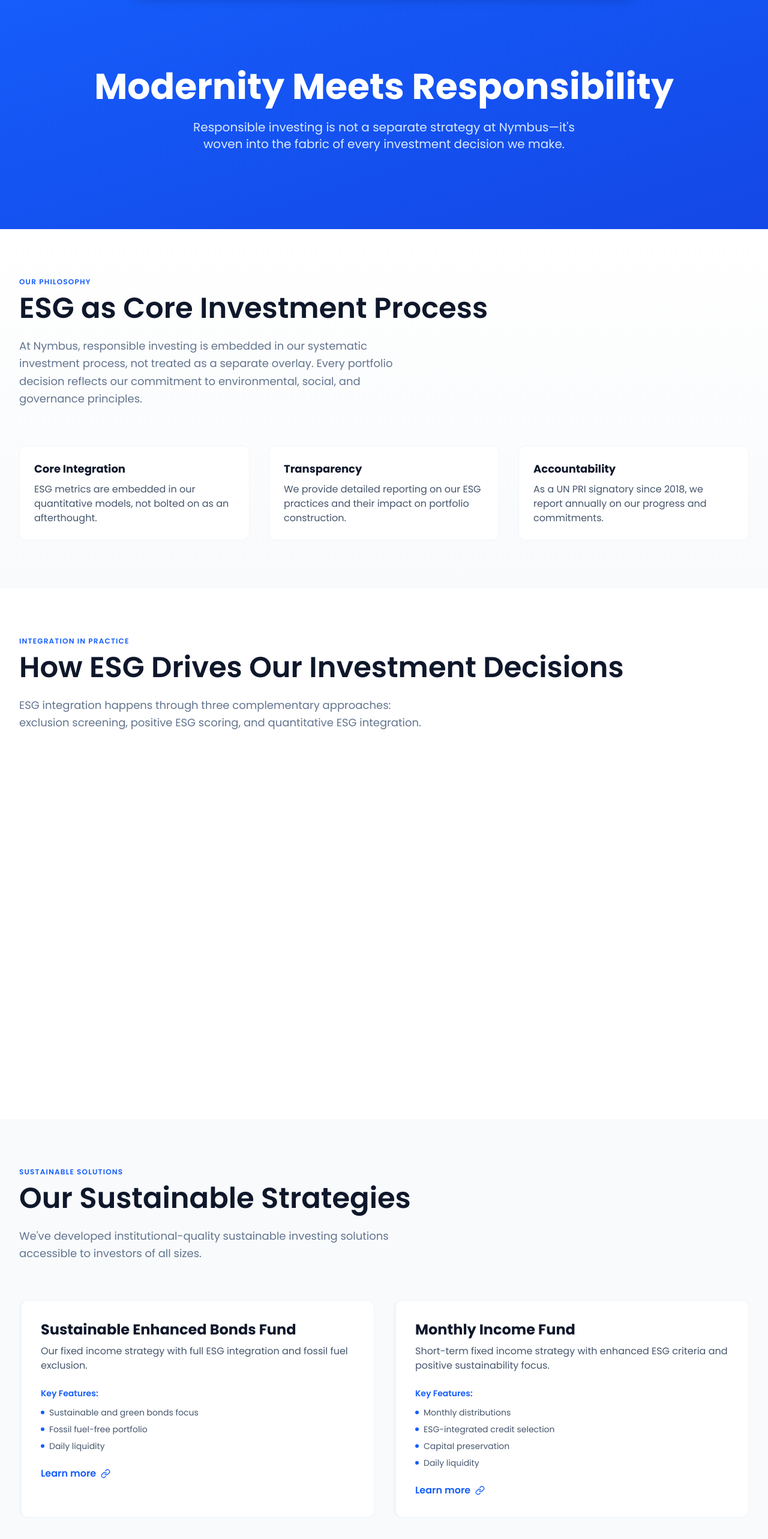
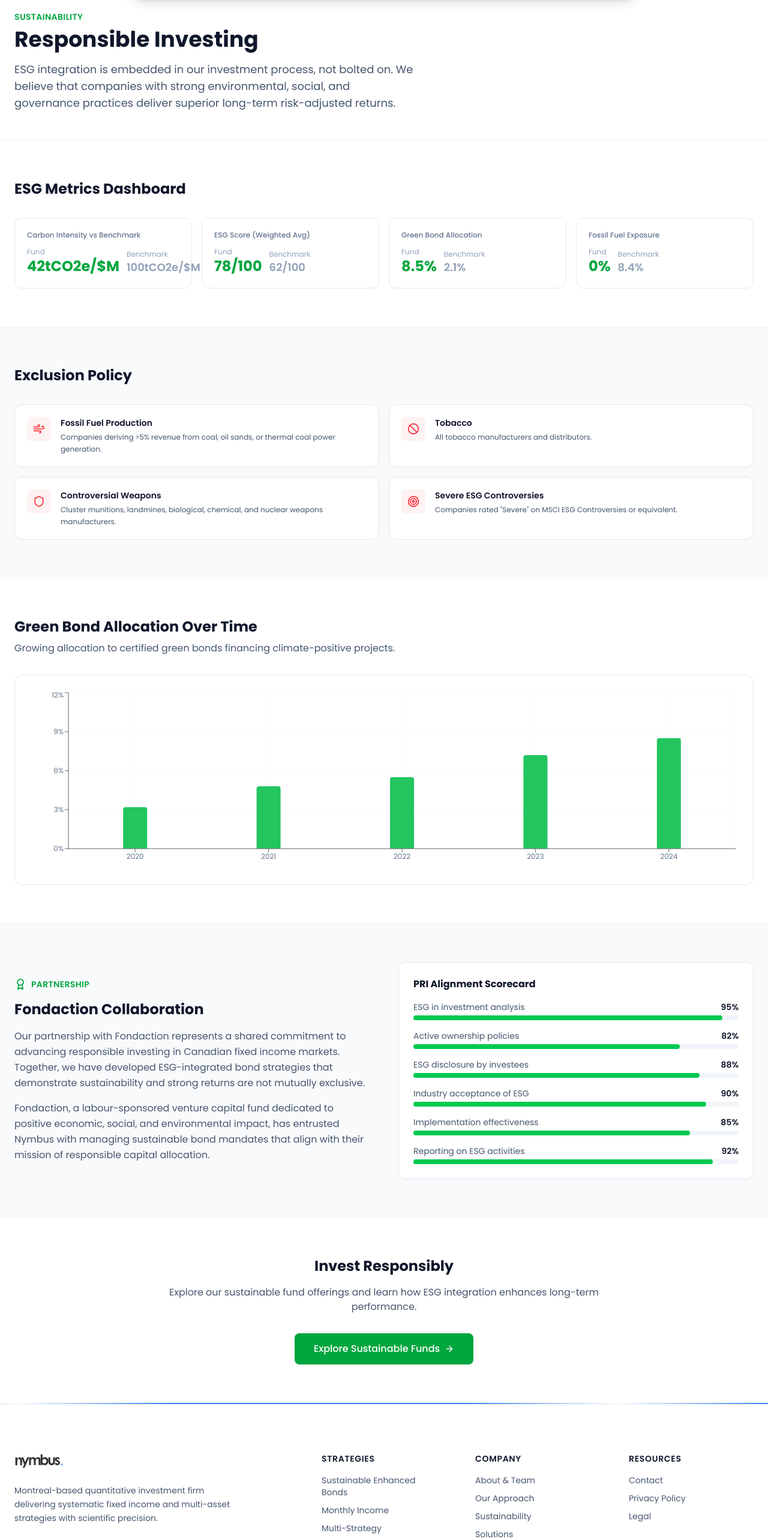
Before and after one commit to Nymbus-Capital/website, a Next.js app: page /sustainability in a window 1280 px wide. Shown: the part 78-2644 px from the top of the page at 60% size. Built offline with nearby package versions, Linux system fonts and the light colour scheme.

Commit message:
revert: restore sustainability page to working a7edec5 version

```diff
--- a/src/app/sustainability/page.tsx
+++ b/src/app/sustainability/page.tsx
@@ -1,429 +1,187 @@
 'use client';
 
-import { useRef, useEffect, useState } from 'react';
-import { motion } from 'framer-motion';
-import gsap from 'gsap';
-import { ScrollTrigger } from 'gsap/ScrollTrigger';
-import { Leaf, Zap, Award, Target, TrendingUp, Shield, Link as LinkIcon } from 'lucide-react';
 import { Card } from '@/components/ui/Card';
-import { SectionHeader } from '@/components/ui/SectionHeader';
 import { ScrollReveal } from '@/components/animations/ScrollReveal';
-import { useTranslation } from '@/lib/i18n';
-import { cn } from '@/lib/utils';
 import AnimatedCounter from '@/components/animations/AnimatedCounter';
+import Link from 'next/link';
+import {
+  Leaf, Shield, Globe, TrendingDown, Wind, Ban, FileCheck,
+  ArrowRight, BarChart3, Target, Award, Zap, Droplets,
+} from 'lucide-react';
+import { BarChart, Bar, XAxis, YAxis, CartesianGrid, Tooltip, ResponsiveContainer } from 'recharts';
 
-gsap.registerPlugin(ScrollTrigger);
-
-const esgStrategy = [
-  {
-    number: 1,
-    title: 'Exclusion Screening',
-    description: 'We systematically exclude securities from our portfolios based on strict ESG criteria.',
-    items: [
-      'Fossil Fuel Exclusion: No exposure to fossil fuel producers or extractors',
-      'Tobacco Exclusion: Complete removal of tobacco companies',
-      'Controversial Weapons: Exclusion of manufacturers of nuclear, biological & chemical weapons'
-    ],
-    icon: Shield,
-  },
-  {
-    number: 2,
-    title: 'Positive Screening',
-    description: 'ESG metrics are integrated directly into our quantitative investment models.',
-    items: [
-      'ESG Scoring: Proprietary scoring system integrated into credit analysis',
-      'Security Selection: ESG ratings weighted in portfolio optimization',
-      'Multi-Factor Models: Environmental and governance metrics in alpha generation'
-    ],
-    icon: TrendingUp,
-  },
-  {
-    number: 3,
-    title: 'Quantitative ESG Integration',
-    description: 'ESG metrics are quantitatively embedded into our credit models and systematic security selection process.',
-    items: [
-      'Credit Model Integration: ESG scores weighted in credit risk assessment and pricing models',
-      'Factor-Based Selection: ESG factors used in multi-factor security selection and portfolio construction',
-      'Risk Premia: Systematic capture of ESG-related risk premia in fixed income strategies'
-    ],
-    icon: Target,
-  },
+const esgMetrics = [
+  { label: 'Carbon Intensity vs Benchmark', fund: 42, benchmark: 100, unit: 'tCO2e/$M' },
+  { label: 'ESG Score (Weighted Avg)', fund: 78, benchmark: 62, unit: '/100' },
+  { label: 'Green Bond Allocation', fund: 8.5, benchmark: 2.1, unit: '%' },
+  { label: 'Fossil Fuel Exposure', fund: 0, benchmark: 8.4, unit: '%' },
 ];
 
-const commitments = [
-  {
-    title: 'UN PRI Signatory',
-    year: 'Since 2018',
-    description: 'We are a signatory of the United Nations Principles for Responsible Investment, committing to consider ESG factors in investment decisions and report annually on our progress.',
-    icon: Award,
-  },
-  {
-    title: 'Tobacco-Free Finance Pledge',
-    year: 'Signed 2024',
-    description: 'We have signed the Tobacco-Free Finance Pledge, divesting all tobacco companies from our portfolios and committing to a tobacco-free investment strategy.',
-    icon: Leaf,
-  },
-  {
-    title: 'Zero Fossil Fuel Portfolio',
-    year: 'Achieved 2023',
-    description: 'Our Sustainable Enhanced Bonds Fund became our first zero fossil fuel fixed income fund, eliminating all direct exposure to coal, oil, and gas producers from the portfolio.',
-    icon: Zap,
-  },
+const exclusions = [
+  { category: 'Fossil Fuel Production', icon: Wind, desc: 'Companies deriving >5% revenue from coal, oil sands, or thermal coal power generation.' },
+  { category: 'Tobacco', icon: Ban, desc: 'All tobacco manufacturers and distributors.' },
+  { category: 'Controversial Weapons', icon: Shield, desc: 'Cluster munitions, landmines, biological, chemical, and nuclear weapons manufacturers.' },
+  { category: 'Severe ESG Controversies', icon: Target, desc: 'Companies rated "Severe" on MSCI ESG Controversies or equivalent.' },
 ];
 
-const sustainableStrategies = [
-  {
-    name: 'Sustainable Enhanced Bonds Fund',
-    description: 'Our fixed income strategy with full ESG integration and fossil fuel exclusion.',
-    mrr: 'Low MER',
-    features: ['Sustainable and green bonds focus', 'Fossil fuel-free portfolio', 'Daily liquidity'],
-  },
-  {
-    name: 'Monthly Income Fund',
-    description: 'Short-term fixed income strategy with enhanced ESG criteria and positive sustainability focus.',
-    mrr: 'Ultra-low MER',
-    features: ['Monthly distributions', 'ESG-integrated credit selection', 'Capital preservation', 'Daily liquidity'],
-  },
+const greenBondData = [
+  { year: '2020', allocation: 3.2 },
+  { year: '2021', allocation: 4.8 },
+  { year: '2022', allocation: 5.5 },
+  { year: '2023', allocation: 7.2 },
+  { year: '2024', allocation: 8.5 },
 ];
 
-function StrategyCard({ number, title, description, items, icon: Icon }: (typeof esgStrategy)[0]) {
-  const cardRef = useRef<HTMLDivElement>(null);
+export default function SustainabilityPage() {
+  return (
+    <main className="bg-white min-h-screen">
+      {/* Hero */}
+      <section className="bg-white border-b border-slate-100 pt-8 pb-12 px-6">
+        <div className="max-w-7xl mx-auto">
+          <ScrollReveal>
+            <p className="text-sm font-semibold text-green-600 uppercase tracking-wide mb-2">Sustainability</p>
+            <h1 className="text-4xl font-bold text-slate-900 mb-4">Responsible Investing</h1>
+            <p className="text-lg text-slate-600 max-w-2xl">
+              ESG integration is embedded in our investment process, not bolted on. We believe that companies with strong environmental, social, and governance practices deliver superior long-term risk-adjusted returns.
+            </p>
+          </ScrollReveal>
+        </div>
+      </section>
 
-  useEffect(() => {
-    const card = cardRef.current;
-    if (!card) return;
-
-    gsap.from(card, {
-      opacity: 0,
-      y: 30,
-      duration: 0.8,
-      ease: 'power2.out',
-      scrollTrigger: {
-        trigger: card,
-        start: 'top 80%',
-        toggleActions: 'play none none none',
-      },
-    });
-  }, []);
-
-  return (
-    <motion.div
-      ref={cardRef}
-      initial={{ opacity: 0, y: 20 }}
-      whileInView={{ opacity: 1, y: 0 }}
-      viewport={{ once: true }}
-      whileHover={{ y: -4 }}
-      transition={{ duration: 0.2 }}
-      className="relative"
-    >
-      <Card className="h-full">
-        <div className="p-8">
-          <div className="flex items-center gap-4 mb-4">
-            <div className="w-12 h-12 rounded-full bg-blue-100 flex items-center justify-center flex-shrink-0">
-              <Icon className="w-6 h-6 text-blue-600" />
+      {/* ESG Metrics Dashboard */}
+      <section className="py-16 px-6 bg-white">
+        <div className="max-w-7xl mx-auto">
+          <ScrollReveal>
+            <h2 className="text-2xl font-bold text-slate-900 mb-8">ESG Metrics Dashboard</h2>
+            <div className="grid grid-cols-1 sm:grid-cols-2 lg:grid-cols-4 gap-4">
+              {esgMetrics.map((metric) => (
+                <Card key={metric.label} className="p-5 border border-slate-200">
+                  <p className="text-xs text-slate-500 font-medium mb-3">{metric.label}</p>
+                  <div className="flex items-end gap-3">
+                    <div>
+                      <p className="text-xs text-slate-400">Fund</p>
+                      <p className="text-2xl font-bold text-green-600">{metric.fund}{metric.unit}</p>
                     </div>
-            <div className="text-3xl font-bold text-blue-600">{number}</div>
+                    <div>
+                      <p className="text-xs text-slate-400">Benchmark</p>
+                      <p className="text-lg font-semibold text-slate-400">{metric.benchmark}{metric.unit}</p>
                     </div>
-          <h3 className="text-2xl font-bold text-slate-900 mb-2">{title}</h3>
-          <p className="text-slate-600 mb-6">{description}</p>
-          <ul className="space-y-3">
-            {items.map((item, idx) => (
-              <li key={idx} className="flex gap-3 text-sm">
-                <span className="text-blue-600 font-bold flex-shrink-0">•</span>
-                <span className="text-slate-700">{item}</span>
-              </li>
-            ))}
-          </ul>
                   </div>
                 </Card>
-    </motion.div>
-  );
-}
+              ))}
+            </div>
+          </ScrollReveal>
+        </div>
+      </section>
 
-function CommitmentCard({ title, year, description, icon: Icon }: (typeof commitments)[0]) {
-  const cardRef = useRef<HTMLDivElement>(null);
-
-  useEffect(() => {
-    const card = cardRef.current;
-    if (!card) return;
-
-    const handleMouseEnter = () => {
-      gsap.to(card, {
-        y: -8,
-        boxShadow: '0 20px 40px rgba(66, 133, 244, 0.15)',
-        duration: 0.3,
-        ease: 'power2.out',
-      });
-    };
-
-    const handleMouseLeave = () => {
-      gsap.to(card, {
-        y: 0,
-        boxShadow: '0 1px 3px rgba(0, 0, 0, 0.1)',
-        duration: 0.3,
-        ease: 'power2.out',
-      });
-    };
-
-    card.addEventListener('mouseenter', handleMouseEnter);
-    card.addEventListener('mouseleave', handleMouseLeave);
-
-    return () => {
-      card.removeEventListener('mouseenter', handleMouseEnter);
-      card.removeEventListener('mouseleave', handleMouseLeave);
-    };
-  }, []);
-
+      {/* Exclusion Policy */}
+      <section className="py-16 px-6 bg-slate-50 border-t border-slate-100">
+        <div className="max-w-7xl mx-auto">
+          <ScrollReveal>
+            <h2 className="text-2xl font-bold text-slate-900 mb-8">Exclusion Policy</h2>
+            <div className="grid grid-cols-1 sm:grid-cols-2 gap-4">
+              {exclusions.map((ex) => {
+                const Icon = ex.icon;
                 return (
-    <motion.div
-      ref={cardRef}
-      initial={{ opacity: 0, y: 20 }}
-      whileInView={{ opacity: 1, y: 0 }}
-      viewport={{ once: true }}
-      whileHover={{ y: -4 }}
-      transition={{ duration: 0.2 }}
-      className="bg-white border border-slate-100 rounded-xl transition-shadow duration-300 hover:shadow-md border-t-4 border-t-blue-600"
-    >
-      <div className="p-6">
-        <div className="flex items-center gap-3 mb-2">
-          <Icon className="w-5 h-5 text-blue-600" />
-          <h3 className="text-lg font-bold text-slate-900">{title}</h3>
+                  <Card key={ex.category} className="p-5 border border-slate-200 bg-white">
+                    <div className="flex items-start gap-4">
+                      <div className="w-10 h-10 rounded-lg bg-red-50 flex items-center justify-center flex-shrink-0">
+                        <Icon className="w-5 h-5 text-red-500" />
                       </div>
-        <p className="text-sm text-blue-600 font-semibold mb-3">{year}</p>
-        <p className="text-slate-600">{description}</p>
+                      <div>
+                        <h3 className="font-semibold text-slate-900 text-sm mb-1">{ex.category}</h3>
+                        <p className="text-xs text-slate-600 leading-relaxed">{ex.desc}</p>
                       </div>
-    </motion.div>
-  );
-}
-
-function PhilosophySection({ t }: { t: any }) {
-  return (
-    <section className="py-20 bg-gradient-to-b from-white to-slate-50">
-      <div className="max-w-7xl mx-auto px-4 sm:px-6 lg:px-8">
-        <ScrollReveal>
-          <SectionHeader
-            eyebrow={t('sustainability.philosophy.eyebrow')}
-            title={t('sustainability.philosophy.title')}
-            description={t('sustainability.philosophy.description')}
-          />
-        </ScrollReveal>
-
-        <div className="grid grid-cols-1 md:grid-cols-3 gap-8 mt-16">
-          {[
-            {
-              title: t('sustainability.philosophy.coreIntegration'),
-              description: t('sustainability.philosophy.coreIntegrationDesc'),
-            },
-            {
-              title: t('sustainability.philosophy.transparency'),
-              description: t('sustainability.philosophy.transparencyDesc'),
-            },
-            {
-              title: t('sustainability.philosophy.accountability'),
-              description: t('sustainability.philosophy.accountabilityDesc'),
-            },
-          ].map((point, idx) => (
-            <ScrollReveal key={point.title} delay={idx * 100}>
-              <Card>
-                <div className="p-6">
-                  <h3 className="text-lg font-bold text-slate-900 mb-2">{point.title}</h3>
-                  <p className="text-slate-600">{point.description}</p>
                     </div>
                   </Card>
+                );
+              })}
+            </div>
           </ScrollReveal>
+        </div>
+      </section>
+
+      {/* Green Bond Growth */}
+      <section className="py-16 px-6 bg-white border-t border-slate-100">
+        <div className="max-w-7xl mx-auto">
+          <ScrollReveal>
+            <h2 className="text-2xl font-bold text-slate-900 mb-2">Green Bond Allocation Over Time</h2>
+            <p className="text-slate-600 mb-8">Growing allocation to certified green bonds financing climate-positive projects.</p>
+            <Card className="p-6 border border-slate-200">
+              <ResponsiveContainer width="100%" height={300}>
+                <BarChart data={greenBondData}>
+                  <CartesianGrid strokeDasharray="3 3" stroke="#f1f5f9" />
+                  <XAxis dataKey="year" tick={{ fontSize: 12, fill: '#64748b' }} />
+                  <YAxis tick={{ fontSize: 12, fill: '#64748b' }} tickFormatter={(v: unknown) => `${v}%`} />
+                  <Tooltip formatter={(v: unknown) => [`${v}%`, 'Green Bond %']} contentStyle={{ borderRadius: '8px', border: '1px solid #e2e8f0', fontSize: '13px' }} />
+                  <Bar dataKey="allocation" fill="#22c55e" radius={[4, 4, 0, 0]} maxBarSize={40} />
+                </BarChart>
+              </ResponsiveContainer>
+            </Card>
+          </ScrollReveal>
+        </div>
+      </section>
+
+      {/* Fondaction Partnership */}
+      <section className="py-16 px-6 bg-slate-50 border-t border-slate-100">
+        <div className="max-w-7xl mx-auto">
+          <ScrollReveal>
+            <div className="grid grid-cols-1 lg:grid-cols-2 gap-12 items-center">
+              <div>
+                <div className="flex items-center gap-2 mb-4">
+                  <Award className="w-5 h-5 text-green-600" />
+                  <p className="text-sm font-semibold text-green-600 uppercase tracking-wide">Partnership</p>
+                </div>
+                <h2 className="text-2xl font-bold text-slate-900 mb-4">Fondaction Collaboration</h2>
+                <p className="text-slate-600 leading-relaxed mb-4">
+                  Our partnership with Fondaction represents a shared commitment to advancing responsible investing in Canadian fixed income markets. Together, we have developed ESG-integrated bond strategies that demonstrate sustainability and strong returns are not mutually exclusive.
+                </p>
+                <p className="text-slate-600 leading-relaxed">
+                  Fondaction, a labour-sponsored venture capital fund dedicated to positive economic, social, and environmental impact, has entrusted Nymbus with managing sustainable bond mandates that align with their mission of responsible capital allocation.
+                </p>
+              </div>
+              <div>
+                <Card className="p-6 border border-slate-200 bg-white">
+                  <h3 className="font-bold text-slate-900 mb-4">PRI Alignment Scorecard</h3>
+                  <div className="space-y-4">
+                    {[
+                      { principle: 'ESG in investment analysis', score: 95 },
+                      { principle: 'Active ownership policies', score: 82 },
+                      { principle: 'ESG disclosure by investees', score: 88 },
+                      { principle: 'Industry acceptance of ESG', score: 90 },
+                      { principle: 'Implementation effectiveness', score: 85 },
+                      { principle: 'Reporting on ESG activities', score: 92 },
+                    ].map((p) => (
+                      <div key={p.principle}>
+                        <div className="flex justify-between text-sm mb-1">
+                          <span className="text-slate-600">{p.principle}</span>
+                          <span className="font-semibold text-slate-900">{p.score}%</span>
+                        </div>
+                        <div className="bg-slate-100 rounded-full h-2">
+                          <div className="bg-green-500 h-full rounded-full transition-all" style={{ width: `${p.score}%` }} />
+                        </div>
+                      </div>
                     ))}
                   </div>
-      </div>
-    </section>
-  );
-}
-
-function StrategySection({ t }: { t: any }) {
-  return (
-    <section className="py-20">
-      <div className="max-w-7xl mx-auto px-4 sm:px-6 lg:px-8">
-        <ScrollReveal>
-          <SectionHeader
-            eyebrow={t('sustainability.integration.eyebrow')}
-            title={t('sustainability.integration.title')}
-            description={t('sustainability.integration.description')}
-          />
-        </ScrollReveal>
-
-        <div className="grid grid-cols-1 md:grid-cols-3 gap-8 mt-16">
-          {esgStrategy.map((strategy, idx) => (
-            <StrategyCard key={strategy.title} {...strategy} />
-          ))}
-        </div>
-      </div>
-    </section>
-  );
-}
-
-function SustainableStrategiesSection({ t }: { t: any }) {
-  return (
-    <section className="py-20 bg-slate-50">
-      <div className="max-w-7xl mx-auto px-4 sm:px-6 lg:px-8">
-        <ScrollReveal>
-          <SectionHeader
-            eyebrow={t('sustainability.strategies.eyebrow')}
-            title={t('sustainability.strategies.title')}
-            description={t('sustainability.strategies.description')}
-          />
-        </ScrollReveal>
-
-        <div className="grid grid-cols-1 md:grid-cols-2 gap-8 mt-16">
-          {sustainableStrategies.map((strategy, idx) => (
-            <ScrollReveal key={strategy.name} delay={idx * 100}>
-              <Card className="border-l-4 border-blue-600 flex flex-col h-full">
-                <div className="p-8 flex-1">
-                  <h3 className="text-2xl font-bold text-slate-900 mb-2">{strategy.name}</h3>
-                  <p className="text-slate-600 mb-6">{strategy.description}</p>
-
-                  <div className="mb-6">
-                    <p className="text-sm font-semibold text-blue-600 mb-3">{t('sustainability.keyFeatures')}:</p>
-                    <ul className="space-y-2">
-                      {strategy.features.map((feature, idx) => (
-                        <li key={idx} className="text-sm text-slate-600 flex items-center gap-2">
-                          <span className="w-1.5 h-1.5 bg-blue-600 rounded-full"></span>
-                          {feature}
-                        </li>
-                      ))}
-                    </ul>
-                  </div>
-
-                  <motion.button
-                    className="inline-flex items-center gap-2 text-blue-600 font-semibold hover:gap-3 transition-all"
-                    whileHover={{ scale: 1.02 }}
-                    whileTap={{ scale: 0.98 }}
-                  >
-                    {t('sustainability.learnMore')}
-                    <LinkIcon className="w-4 h-4" />
-                  </motion.button>
-                </div>
                 </Card>
-            </ScrollReveal>
-          ))}
-        </div>
-      </div>
-    </section>
-  );
-}
-
-function CommitmentsSection({ t }: { t: any }) {
-  return (
-    <section className="py-20">
-      <div className="max-w-7xl mx-auto px-4 sm:px-6 lg:px-8">
-        <ScrollReveal>
-          <SectionHeader
-            eyebrow={t('sustainability.commitments.eyebrow')}
-            title={t('sustainability.commitments.title')}
-            description={t('sustainability.commitments.description')}
-          />
-        </ScrollReveal>
-
-        <div className="grid grid-cols-1 md:grid-cols-3 gap-8 mt-16">
-          {commitments.map((commitment, idx) => (
-            <ScrollReveal key={commitment.title} delay={idx * 100}>
-              <CommitmentCard {...commitment} />
-            </ScrollReveal>
-          ))}
-        </div>
-      </div>
-    </section>
-  );
-}
-
-function ImpactSection({ t }: { t: any }) {
-  return (
-    <section className="py-20 bg-gradient-to-r from-blue-600 to-blue-700">
-      <div className="max-w-7xl mx-auto px-4 sm:px-6 lg:px-8">
-        <div className="text-center text-white mb-12">
-          <h2 className="text-4xl font-bold mb-6">{t('sustainability.impact.title')}</h2>
-          <p className="text-xl text-blue-100 max-w-2xl mx-auto">
-            {t('sustainability.impact.description')}
-          </p>
-        </div>
-
-        <div className="grid grid-cols-1 md:grid-cols-4 gap-8">
-          {[
-            { label: 'Years as PRI Signatory', value: 6 },
-            { label: 'Zero Fossil Fuel Fund', value: 1, suffix: 'st' },
-            { label: 'Sustainable Fund Mandates', value: 3, suffix: '+' },
-            { label: 'ESG-Integrated Models', value: 100, suffix: '%' },
-          ].map((stat, idx) => (
-            <ScrollReveal key={stat.label} delay={idx * 100}>
-              <div className="text-center">
-                <div className="text-4xl md:text-5xl font-bold text-white mb-2">
-                  <AnimatedCounter target={stat.value} suffix={stat.suffix || ''} />
-                </div>
-                <p className="text-blue-100">{stat.label}</p>
-              </div>
-            </ScrollReveal>
-          ))}
-        </div>
-      </div>
-    </section>
-  );
-}
-
-function FoundactionSection({ t }: { t: any }) {
-  return (
-    <section className="py-20">
-      <div className="max-w-7xl mx-auto px-4 sm:px-6 lg:px-8">
-        <ScrollReveal>
-          <div className="bg-gradient-to-r from-blue-50 to-slate-50 rounded-2xl p-8 md:p-12 border border-slate-200">
-            <div className="max-w-3xl">
-              <h3 className="text-2xl md:text-3xl font-bold text-slate-900 mb-4">{t('sustainability.partnership.title')}</h3>
-              <p className="text-slate-600 mb-6 text-lg whitespace-pre-line">
-                {t('sustainability.partnership.description')}
-              </p>
               </div>
             </div>
           </ScrollReveal>
         </div>
       </section>
-  );
-}
 
-export default function SustainabilityPage() {
-  const { t } = useTranslation();
-
-  return (
-    <div className="min-h-screen bg-white">
-      {/* Hero Section */}
-      <section className="py-20 md:py-32 bg-gradient-to-br from-blue-600 to-blue-700">
-        <div className="max-w-7xl mx-auto px-4 sm:px-6 lg:px-8">
+      {/* CTA */}
+      <section className="py-16 px-6 bg-white border-t border-slate-100">
+        <div className="max-w-3xl mx-auto text-center">
           <ScrollReveal>
-            <div className="text-center text-white">
-              <h1 className="text-5xl md:text-6xl font-bold mb-6">
-                {t('sustainability.hero.title')}
-              </h1>
-              <p className="text-xl text-blue-100 max-w-2xl mx-auto">
-                {t('sustainability.hero.description')}
-              </p>
-            </div>
+            <h2 className="text-2xl font-bold text-slate-900 mb-4">Invest Responsibly</h2>
+            <p className="text-slate-600 mb-8">Explore our sustainable fund offerings and learn how ESG integration enhances long-term performance.</p>
+            <Link href="/strategies/sustainable-enhanced-bonds" className="inline-flex items-center gap-2 bg-green-600 text-white px-8 py-3.5 rounded-lg font-medium hover:bg-green-700 transition-colors">
+              Explore Sustainable Funds <ArrowRight className="w-4 h-4" />
+            </Link>
           </ScrollReveal>
         </div>
       </section>
-
-      {/* Philosophy Section */}
-      <PhilosophySection t={t} />
-
-      {/* Integration Section */}
-      <StrategySection t={t} />
-
-      {/* Sustainable Strategies Section */}
-      <SustainableStrategiesSection t={t} />
-
-      {/* Commitments Section */}
-      <CommitmentsSection t={t} />
-
-      {/* Fondaction Partnership */}
-      <FoundactionSection t={t} />
-
-      {/* Impact Section */}
-      <ImpactSection t={t} />
-    </div>
+    </main>
   );
 }
```
Lines whose indentation alone changed are shown as unchanged.
